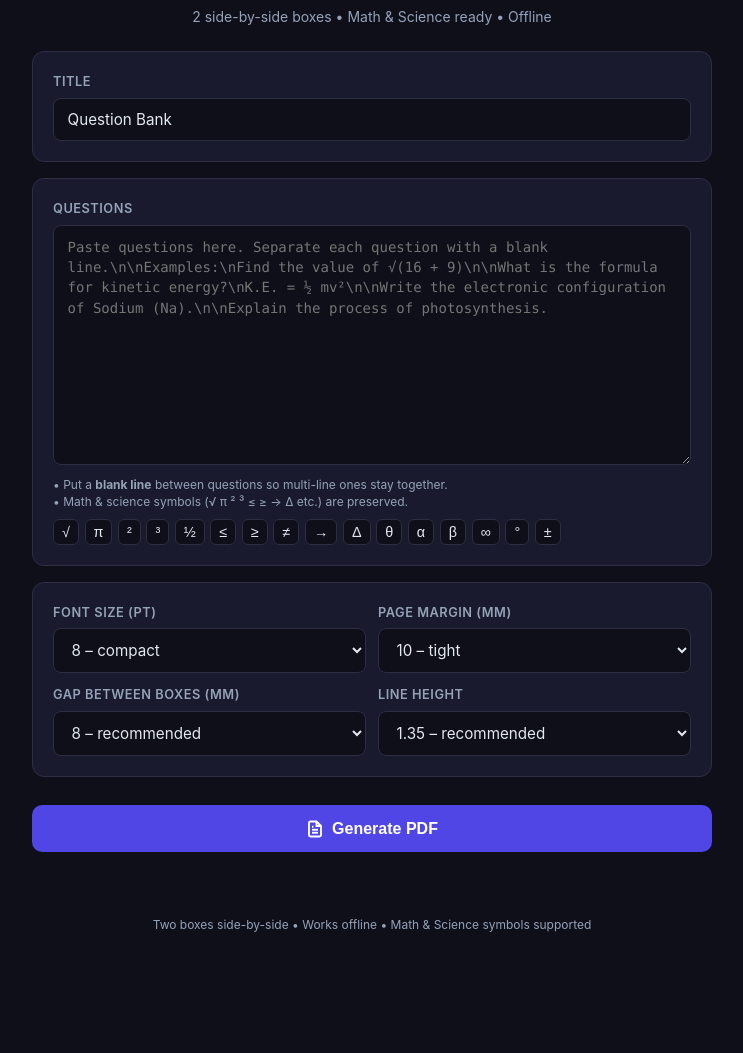
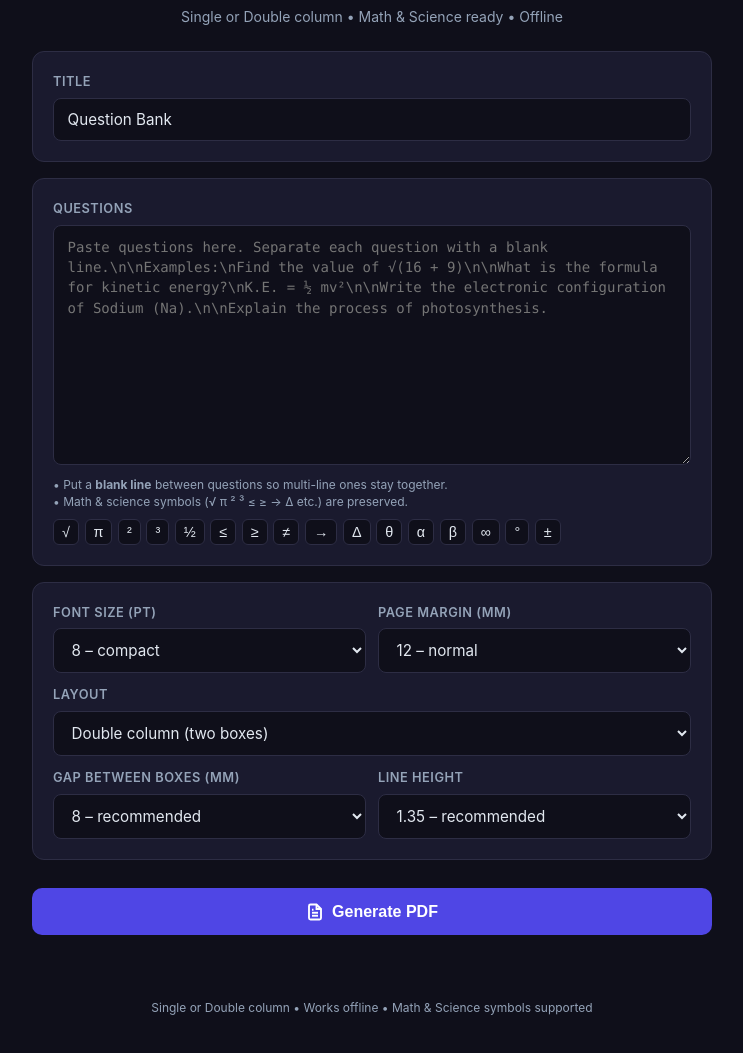
Before and after one commit to pbwsantu-collab/question-bank-pdf-maker, a plain HTML site: page index.html in a window 1280 px wide. Shown: the part 54-1107 px from the top of the page, without its empty margins (268-1011 px from the left). Before the commit the page ends 1024 px from the top, so only its background shows below. Drawn offline with nearby package versions, Linux system fonts and the light colour scheme.

Commit message:
Add Layout selector (Single / Double column) to UI

```diff
--- a/index.html
+++ b/index.html
@@ -115,7 +115,7 @@
 
     <header>
       <h1>Question Bank PDF Maker</h1>
-      <p class="subtitle">2 side-by-side boxes • Math & Science ready • Offline</p>
+      <p class="subtitle">Single or Double column • Math & Science ready • Offline</p>
     </header>
 
     <div class="card">
@@ -165,11 +165,18 @@
           <label for="margin">Page margin (mm)</label>
           <select id="margin">
             <option value="8">8 – minimal</option>
-            <option value="10" selected>10 – tight</option>
-            <option value="12">12 – normal</option>
+            <option value="10">10 – tight</option>
+            <option value="12" selected>12 – normal</option>
             <option value="15">15 – comfortable</option>
           </select>
         </div>
+      </div>
+      <div style="margin-top:0.75rem">
+        <label for="layout">Layout</label>
+        <select id="layout">
+          <option value="single">Single column (full width) — most reliable</option>
+          <option value="double" selected>Double column (two boxes)</option>
+        </select>
       </div>
       <div class="row" style="margin-top:0.75rem">
         <div>
@@ -198,14 +205,13 @@
     <p class="status" id="status"></p>
 
     <footer>
-      Two boxes side-by-side • Works offline • Math & Science symbols supported
+      Single or Double column • Works offline • Math & Science symbols supported
     </footer>
   </div>
 
   <script src="https://cdnjs.cloudflare.com/ajax/libs/jspdf/2.5.1/jspdf.umd.min.js"></script>
   <script src="app.js"></script>
   <script>
-    // Symbol insertion buttons
     document.getElementById('symbolBar').addEventListener('click', (e) => {
       const btn = e.target.closest('button[data-s]');
       if (!btn) return;
```
